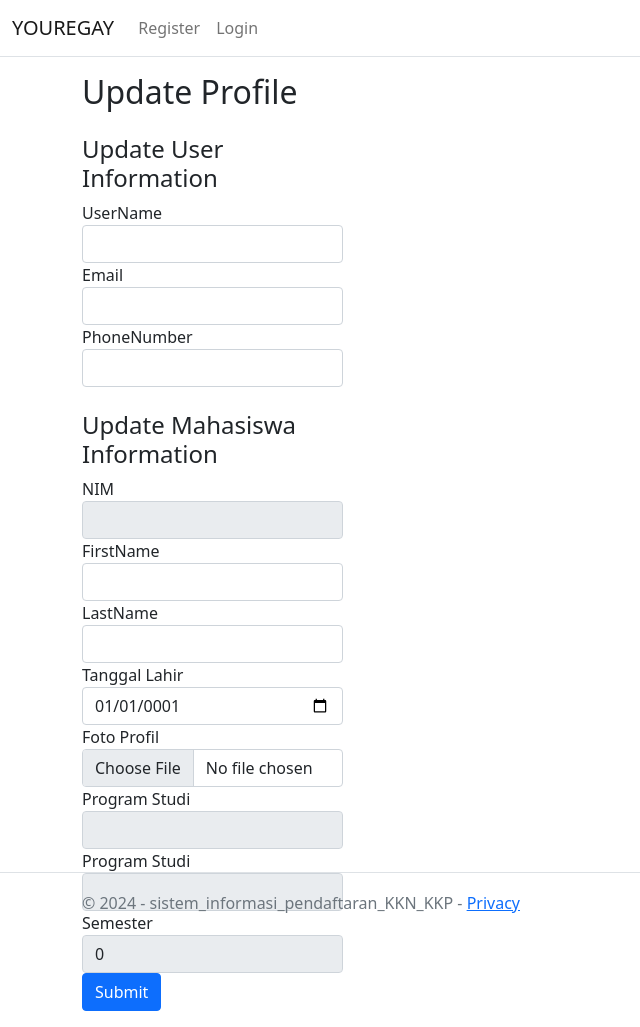
After one commit to Rizz404/PROJECT_2, an ASP.NET Core app: template SIPKK/Areas/DosenArea/Views/Profile/Index.cshtml in a window 1280 px wide. The commit adds this page. Shown: the whole page, without its empty margins (0-640 px from the left). Run offline with ASP.NET Core 8, Linux system fonts and the light colour scheme; the template is opened without the code that fills it, so the values that code supplies are empty; style sheets or scripts are compiled from the project's sources; some libraries are stand-ins or nearby versions.

Commit message:
Edit Dosen area

```diff
--- /dev/null
+++ b/SIPKK/Areas/DosenArea/Views/Home/Index.cshtml
@@ -0,0 +1,4 @@
+<div>
+    <h1>Ini adalah home page</h1>
+    <h2>Gak tau tiba-tiba footer naek ke atas coba fix bang</h2>
+</div>
--- /dev/null
+++ b/SIPKK/Areas/DosenArea/Views/Profile/Index.cshtml
@@ -0,0 +1,99 @@
+@model ProfileVM
+
+@{
+    ViewData["Title"] = "Update Profile";
+}
+
+<h2>Update Profile</h2>
+
+<div class="row">
+    <div class="col-md-6">
+        <form asp-action="Index" method="post" enctype="multipart/form-data" class="row">
+            <div class="col-md-6">
+                <input asp-for="Id" type="hidden" />
+                <input asp-for="IdUser" type="hidden" />
+                <input asp-for="FotoProfil" type="hidden" />
+                <div asp-validation-summary="All" class="text-danger"></div>
+                <div asp-validation-summary="ModelOnly" class="text-danger"></div>
+                <div class="mb-4">
+                    <h4>Update User Information</h4>
+                    <div class="form-group">
+                        <label asp-for="UserName" class="control-label"></label>
+                        <input asp-for="UserName" class="form-control" />
+                        <span asp-validation-for="UserName" class="text-danger"></span>
+                    </div>
+                    <div class="form-group">
+                        <label asp-for="Email" class="control-label"></label>
+                        <input asp-for="Email" class="form-control" />
+                        <span asp-validation-for="Email" class="text-danger"></span>
+                    </div>
+                    <div class="form-group">
+                        <label asp-for="PhoneNumber" class="control-label"></label>
+                        <input asp-for="PhoneNumber" class="form-control" />
+                        <span asp-validation-for="PhoneNumber" class="text-danger"></span>
+                    </div>
+                </div>
+
+                <div>
+                    <h4>Update Mahasiswa Information</h4>
+                    <div class="form-group">
+                        <label asp-for="NIM" class="control-label"></label>
+                        <input asp-for="NIM" class="form-control" readonly />
+                        <span asp-validation-for="NIM" class="text-danger"></span>
+                    </div>
+                    <div class="form-group">
+                        <label asp-for="FirstName" class="control-label"></label>
+                        <input asp-for="FirstName" class="form-control" />
+                        <span asp-validation-for="FirstName" class="text-danger"></span>
+                    </div>
+                    <div class="form-group">
+                        <label asp-for="LastName" class="control-label"></label>
+                        <input asp-for="LastName" class="form-control" />
+                        <span asp-validation-for="LastName" class="text-danger"></span>
+                    </div>
+                    <div class="form-group">
+                        <label asp-for="TanggalLahir" class="control-label"></label>
+                        <input asp-for="TanggalLahir" class="form-control" type="date" />
+                        <span asp-validation-for="TanggalLahir" class="text-danger"></span>
+                    </div>
+                    <div class="form-group">
+                        <label asp-for="FotoProfil" class="control-label"></label>
+                        <input asp-for="FotoProfil" type="file" name="file" class="form-control" />
+                        <span asp-validation-for="FotoProfil" class="text-danger"></span>
+                    </div>
+                    <div class="form-group">
+                        <label asp-for="ProgramStudi" class="control-label"></label>
+                        <input asp-for="ProgramStudi" class="form-control" readonly />
+                        <span asp-validation-for="ProgramStudi" class="text-danger"></span>
+                    </div>
+                    <div class="form-group">
+                        <label asp-for="ProgramStudi" class="control-label"></label>
+                        <input asp-for="ProgramStudi" class="form-control" readonly />
+                        <span asp-validation-for="ProgramStudi" class="text-danger"></span>
+                    </div>
+                    <div class="form-group">
+                        <label asp-for="Semester" class="control-label"></label>
+                        <input asp-for="Semester" class="form-control" readonly />
+                        <span asp-validation-for="Semester" class="text-danger"></span>
+                    </div>
+
+                    <div class="form-group">
+                        <button type="submit" class="btn btn-primary">Submit</button>
+                    </div>
+                </div>
+            </div>
+            @if(!string.IsNullOrEmpty(Model.FotoProfil))
+            {
+                <div class="col-md-6">
+                    <img src="@Model.FotoProfil" alt="Alternate Text" class="img-fluid img-thumbnail" />
+                </div>
+            }
+        </form>
+    </div>
+</div>
+
+@section Scripts {
+    @{
+        await Html.RenderPartialAsync("_ValidationScriptsPartial");
+    }
+}
--- /dev/null
+++ b/SIPKK/Areas/DosenArea/Views/_ViewImports.cshtml
@@ -0,0 +1,4 @@
+@using SIPKK;
+@using SIPKK.Models
+@using SIPKK.Models.ViewModels
+@addTagHelper *, Microsoft.AspNetCore.Mvc.TagHelpers
--- /dev/null
+++ b/SIPKK/Areas/DosenArea/Views/_ViewStart.cshtml
@@ -0,0 +1,3 @@
+@{
+    Layout = "_Layout";
+}
--- a/SIPKK/Views/Shared/_Navbar.cshtml
+++ b/SIPKK/Views/Shared/_Navbar.cshtml
@@ -56,7 +56,10 @@
                     else if(roles.Contains("Dosen"))
                     {
                         <li class="nav-item">
-                            <a class="nav-link text-dark" asp-area="Admin" asp-controller="Dosen" asp-action="Index">Dosen</a>
+                            <a class="nav-link text-dark" asp-area="DosenArea" asp-controller="Home" asp-action="Index">Dosen</a>
+                        </li>
+                        <li class="nav-item">
+                            <a class="nav-link text-dark" asp-area="DosenArea" asp-controller="Proyek" asp-action="Index">Proyek</a>
                         </li>
                         <li class="nav-item">
                             <a class="nav-link text-dark" asp-area="Admin" asp-controller="Laporan" asp-action="Index">Laporan</a>
```
Also changed, not shown: SIPKK/Areas/DosenArea/Controllers/HomeController.cs (added, +56 -0 lines), SIPKK/Areas/DosenArea/Controllers/ProyekController.cs (added, +173 -0 lines), SIPKK/Areas/DosenArea/Views/Home/Details.cshtml (added, +39 -0 lines), SIPKK/Areas/DosenArea/Views/Proyek/Details.cshtml (added, +40 -0 lines), SIPKK/Areas/DosenArea/Views/Proyek/Index.cshtml (added, +29 -0 lines).
